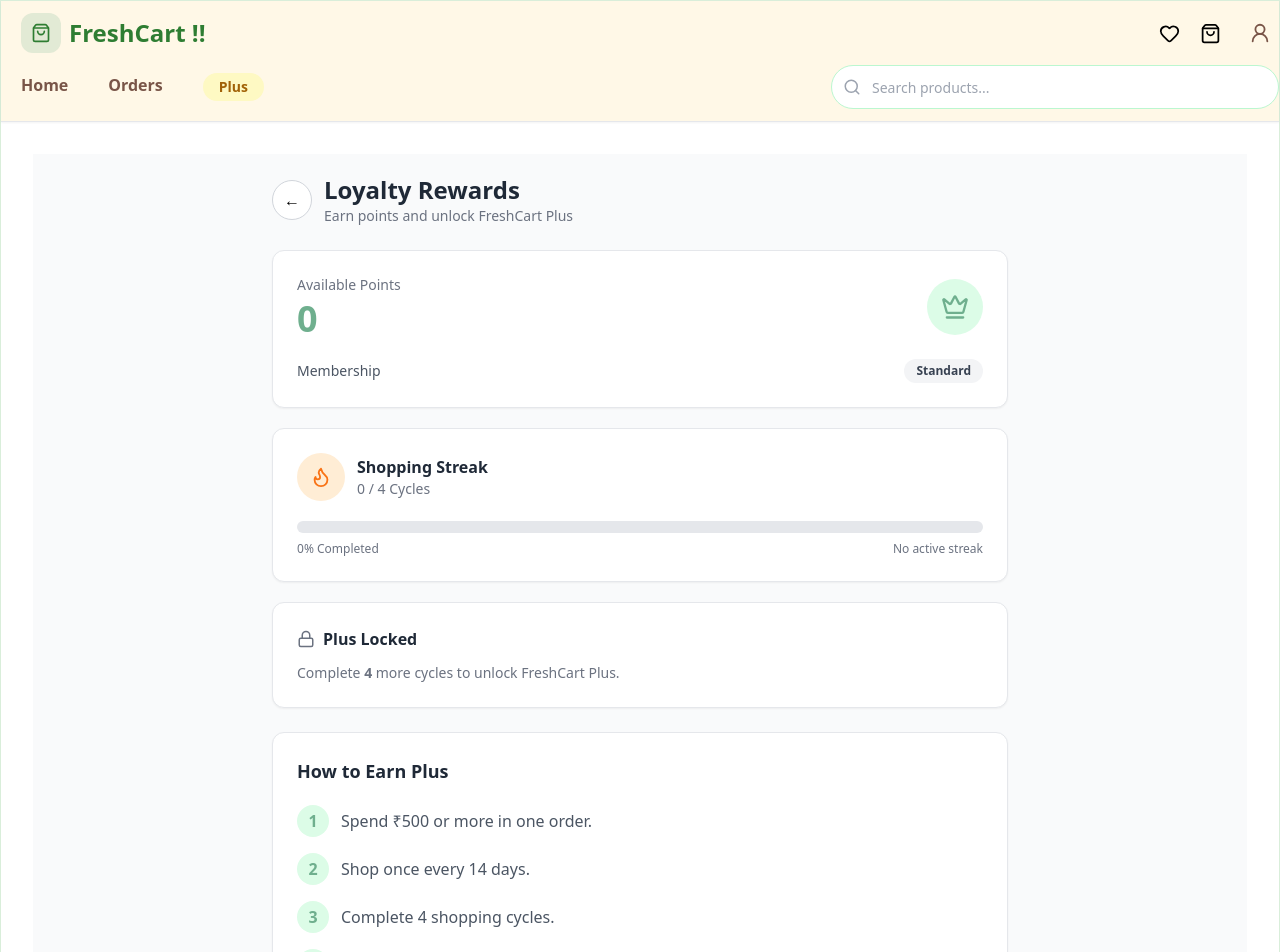
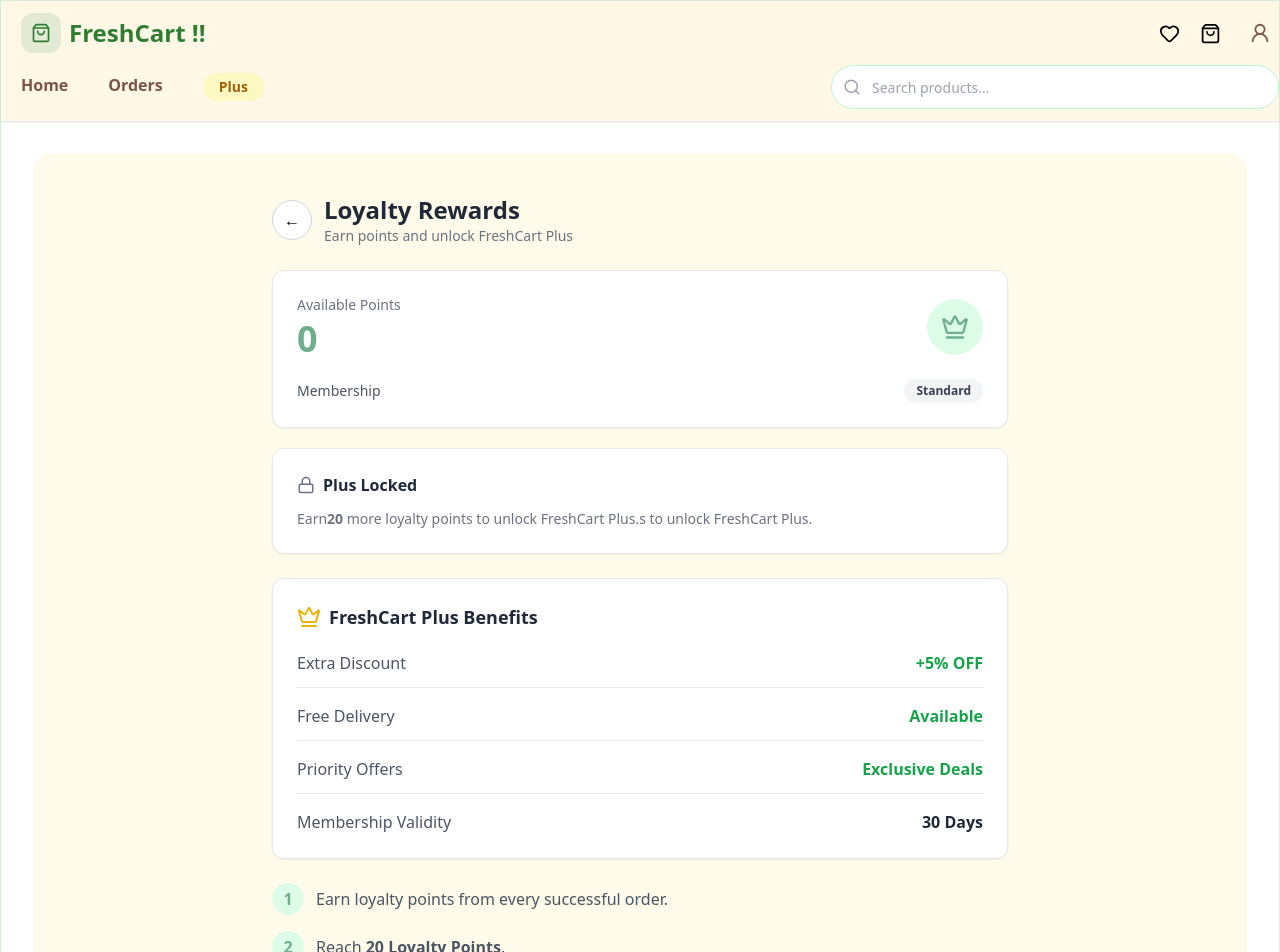
Before and after one commit to dineshdev-07/ecommerce-frontend, a React (Vite) app: page /plus in a window 1280 px wide. Shown: the top 952 px of the page. Built offline with nearby package versions, Linux system fonts and the light colour scheme; no server answers.

Commit message:
'Update'

```diff
--- a/src/pages/PlusPage.jsx
+++ b/src/pages/PlusPage.jsx
@@ -1,11 +1,7 @@
 import axios from "axios";
 import { useEffect, useState } from "react";
 import { useNavigate } from "react-router-dom";
-import {
-  Crown,
-  Flame,
-  Lock,
-} from "lucide-react";
+import { Crown, Flame, Lock } from "lucide-react";
 const API = import.meta.env.VITE_API_URL;
 
 const config = { withCredentials: true };
@@ -14,12 +10,8 @@ const LoyaltyPage = () => {
   const navigate = useNavigate();
   const [points, setPoints] = useState(0);
   const [isPlus, setIsPlus] = useState(false);
-  const [streak, setStreak] = useState(0);
-  const [lastRewardDate, setLastReward] = useState(null);
   const [expiryDate, setExpiry] = useState(null);
   const [processing, setProcessing] = useState(false);
-
-  const maxCycles = 4;
 
   useEffect(() => {
     fetchUserData();
@@ -28,31 +20,19 @@ const LoyaltyPage = () => {
   const fetchUserData = async () => {
     try {
       const { data } = await axios.get(`${API}/api/users/profile`, config);
+
       setPoints(data.loyaltyPoints || 0);
       setIsPlus(data.isPlusMember || false);
-      setStreak(data.streakCount || 0);
-      setLastReward(data.lastStreakRewardDate);
       setExpiry(data.plusExpiryDate);
     } catch (err) {
       console.error(err);
     }
   };
 
-  const getStreakStatus = () => {
-    if (streak === 0) return "No active streak";
-    if (streak >= maxCycles) return "Streak complete 🎉";
-    if (!lastRewardDate) return "Cycle started";
-    const diff = Math.ceil(
-      (new Date(lastRewardDate).getTime() + 14 * 86400000 - Date.now()) /
-        86400000,
-    );
-    return diff > 0 ? `${diff} days left to next cycle` : "Streak expired!";
-  };
-
   const handleActivatePlus = async () => {
     try {
       setProcessing(true);
-      await axios.post(`${API}/api/users/upgrade-plus`, {}, config);
+      await axios.put(`${API}/api/users/upgrade-plus`, {}, config);
       fetchUserData();
     } catch (err) {
       console.error(err);
@@ -61,11 +41,13 @@ const LoyaltyPage = () => {
     }
   };
 
-  const eligibleForPlus = streak >= maxCycles && !isPlus;
-  const progress = Math.min(streak, maxCycles) / maxCycles;
+  const requiredPoints = 20;
 
+  const eligibleForPlus = points >= requiredPoints && !isPlus;
+
+  const progress = Math.min(points, requiredPoints) / requiredPoints;
   return (
-    <div className="min-h-screen bg-gray-50 pb-20">
+    <div className="min-h-screen bg-[#FFFBEA] p-5 rounded-2xl">
       <div className="max-w-3xl mx-auto px-4 py-5">
         {/* Header */}
         <div className="flex items-center gap-3 mb-6">
@@ -126,37 +108,6 @@ const LoyaltyPage = () => {
           )}
         </div>
 
-        {/* Streak Card */}
-
-        <div className="bg-white rounded-xl shadow-sm border border-gray-200 p-6 mb-5">
-          <div className="flex items-center gap-3">
-            <div className="w-12 h-12 rounded-full bg-orange-100 flex items-center justify-center">
-              <Flame className="text-orange-500" size={22} />
-            </div>
-
-            <div>
-              <h3 className="font-semibold text-gray-800">Shopping Streak</h3>
-
-              <p className="text-sm text-gray-500">
-                {Math.min(streak, maxCycles)} / {maxCycles} Cycles
-              </p>
-            </div>
-          </div>
-
-          <div className="w-full h-3 bg-gray-200 rounded-full mt-5 overflow-hidden">
-            <div
-              className="h-full bg-[#6FAF8E] rounded-full"
-              style={{
-                width: `${progress * 100}%`,
-              }}
-            />
-          </div>
-
-          <div className="flex justify-between mt-2 text-xs text-gray-500">
-            <span>{Math.round(progress * 100)}% Completed</span>
-            <span>{getStreakStatus()}</span>
-          </div>
-        </div>
         {/* Activate Plus */}
 
         <div className="bg-white rounded-xl shadow-sm border border-gray-200 p-6 mb-6">
@@ -181,7 +132,8 @@ const LoyaltyPage = () => {
               </h3>
 
               <p className="text-sm text-gray-500 mb-5">
-                Congratulations! Activate your Plus membership now.
+                Congratulations! You have collected 20 Loyalty Points. FreshCart
+                Plus is now unlocked.
               </p>
 
               <button
@@ -200,33 +152,64 @@ const LoyaltyPage = () => {
               </div>
 
               <p className="text-sm text-gray-500">
-                Complete{" "}
+                Earn
                 <span className="font-semibold">
-                  {maxCycles - Math.min(streak, maxCycles)}
+                  {requiredPoints - Math.min(points, requiredPoints)}
                 </span>{" "}
-                more cycle
-                {maxCycles - Math.min(streak, maxCycles) !== 1 && "s"} to unlock
-                FreshCart Plus.
+                more loyalty points to unlock FreshCart Plus.
+                {requiredPoints - Math.min(points, requiredPoints) !== 1 &&
+                  "s"}{" "}
+                to unlock FreshCart Plus.
               </p>
             </div>
           )}
         </div>
 
+        {/* Plus Membership Benefits */}
+
+        <div className="bg-white rounded-xl shadow-sm border border-gray-200 p-6 mb-6">
+          <div className="flex items-center gap-2 mb-5">
+            <Crown className="text-yellow-500" size={24} />
+            <h2 className="text-lg font-semibold text-gray-800">
+              FreshCart Plus Benefits
+            </h2>
+          </div>
+
+          <div className="space-y-4">
+            <div className="flex items-center justify-between border-b pb-3">
+              <span className="text-gray-600">Extra Discount</span>
+              <span className="font-semibold text-green-600">+5% OFF</span>
+            </div>
+
+            <div className="flex items-center justify-between border-b pb-3">
+              <span className="text-gray-600">Free Delivery</span>
+              <span className="font-semibold text-green-600">Available</span>
+            </div>
+
+            <div className="flex items-center justify-between border-b pb-3">
+              <span className="text-gray-600">Priority Offers</span>
+              <span className="font-semibold text-green-600">
+                Exclusive Deals
+              </span>
+            </div>
+
+            <div className="flex items-center justify-between">
+              <span className="text-gray-600">Membership Validity</span>
+              <span className="font-semibold text-gray-800">30 Days</span>
+            </div>
+          </div>
+        </div>
+
         {/* How to Earn Plus */}
-
-        {!isPlus && (
-          <div className="bg-white rounded-xl shadow-sm border border-gray-200 p-6 mb-6">
-            <h2 className="text-lg font-semibold text-gray-800 mb-5">
-              How to Earn Plus
-            </h2>
 
         <div className="space-y-4">
           <div className="flex items-center gap-3">
             <div className="w-8 h-8 rounded-full bg-green-100 text-[#6FAF8E] font-bold flex items-center justify-center">
               1
             </div>
+
             <p className="text-gray-600">
-                  Spend ₹500 or more in one order.
+              Earn loyalty points from every successful order.
             </p>
           </div>
 
@@ -234,27 +217,30 @@ const LoyaltyPage = () => {
             <div className="w-8 h-8 rounded-full bg-green-100 text-[#6FAF8E] font-bold flex items-center justify-center">
               2
             </div>
-                <p className="text-gray-600">Shop once every 14 days.</p>
+
+            <p className="text-gray-600">
+              Reach <strong>20 Loyalty Points</strong>.
+            </p>
           </div>
 
           <div className="flex items-center gap-3">
             <div className="w-8 h-8 rounded-full bg-green-100 text-[#6FAF8E] font-bold flex items-center justify-center">
               3
             </div>
-                <p className="text-gray-600">Complete 4 shopping cycles.</p>
+
+            <p className="text-gray-600">Activate FreshCart Plus.</p>
           </div>
 
           <div className="flex items-center gap-3">
             <div className="w-8 h-8 rounded-full bg-green-100 text-[#6FAF8E] font-bold flex items-center justify-center">
               4
             </div>
+
             <p className="text-gray-600">
-                  Activate FreshCart Plus for free.
+              Enjoy Plus benefits for <strong>30 Days</strong>.
             </p>
           </div>
         </div>
-          </div>
-        )}
       </div>
     </div>
   );
```
Lines whose indentation alone changed are shown as unchanged.
